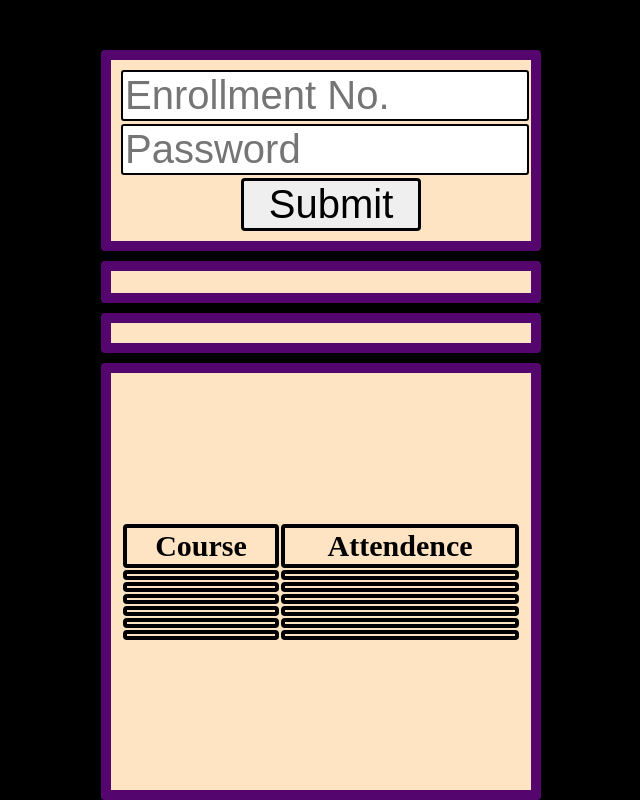
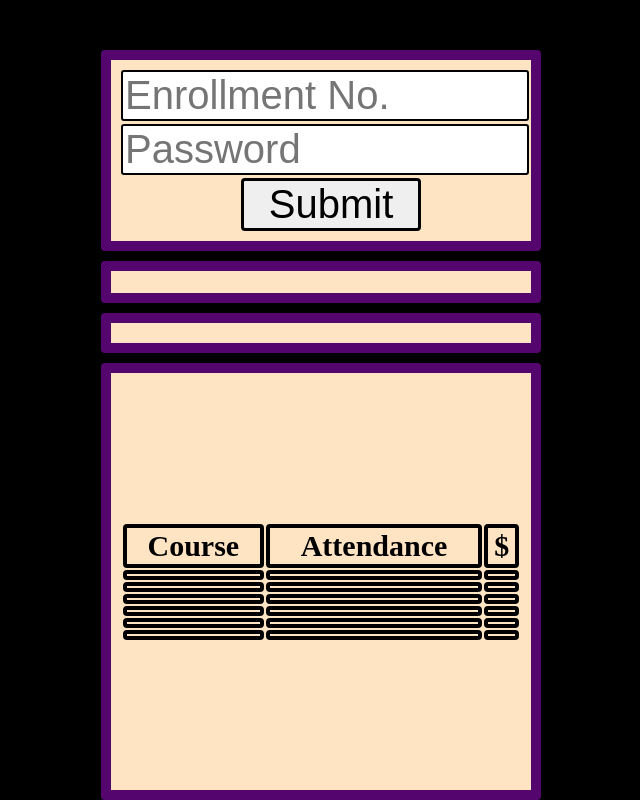
Before and after one commit to rajeev-k47/Attendence, a website: page public/index.html in a window 1280 px wide. Shown: the whole page, without its empty margins (319-959 px from the left). Drawn offline with nearby package versions, Linux system fonts and the light colour scheme; no server answers.

Commit message:
Update index.html

```diff
--- a/public/index.html
+++ b/public/index.html
@@ -3,14 +3,14 @@
 <head>
     <meta charset="UTF-8">
     <meta name="viewport" content="width=device-width, initial-scale=1.0">
-    <title>Attendence</title>
+    <title>Attendance</title>
     <link rel="stylesheet" href="style.css">
 </head>
 <body>
     <div class="container">
         <input id="enroll" type="text" placeholder="Enrollment No." class="input-field">
         <input id="pass" type="text" placeholder="Password" class="input-field">
-        <button onclick="submit()">Submit</button>
+        <button onclick="submit()" id="submit">Submit</button>
         <div id="text"></div>
     </div>
     <div id="time"></div>
@@ -19,31 +19,39 @@
         <table>
             <tr>
                 <th>Course</th>
-                <th>Attendence</th>
+                <th>Attendance</th>
+                <th>$</th>
             </tr>
             <tr>
                 <td id="goof0"></td>
                 <td id="goofia0"></td>
+                <td><button class="skip" id="goog0" style="height: 25px;width: fit-content; font-size: small;margin-left:0px;font-weight: bold;" onclick="skip('goog0')" hidden>Skip</button></td>
             </tr>
             <tr>
                 <td id="goof1"></td>
                 <td id="goofia1"></td>
+                <td><button class="skip" id="goog1" style="height: 25px;width: fit-content; font-size: small;margin-left:0px;font-weight: bold;" onclick="skip('goog1')"hidden>Skip</button></td>
             </tr>
             <tr>
-                <td id="goof2"</td>
+                <td id="goof2"></td>
                 <td id="goofia2"></td>
+                <td><button class="skip" id="goog2" style="height: 25px;width: fit-content; font-size: small;margin-left:0px;font-weight: bold;" onclick="skip('goog2')"hidden>Skip</button></td>
+
             </tr>
             <tr>
                 <td id="goof3"></td>
                 <td id="goofia3"></td>
+                <td><button class="skip" id="goog3" style="height: 25px;width: fit-content; font-size: small;margin-left:0px;font-weight: bold;" onclick="skip('goog3')"hidden>Skip</button></td>
             </tr>
             <tr>
                 <td id="goof4"></td>
                 <td id="goofia4"></td>
+                <td><button class="skip" id="goog4" style="height: 25px;width: fit-content; font-size: small;margin-left:0px;font-weight: bold;" onclick="skip('goog4')"hidden>Skip</button></td>
             </tr>
             <tr>
                 <td id="goof5"></td>
                 <td id="goofia5"></td>
+                <td><button class="skip" id="goog5" style="height: 25px;width: fit-content; font-size: small;margin-left:0px;font-weight: bold;" onclick="skip('goog5')"hidden>Skip</button></td>
             </tr>
         </table>
     </div>
```
